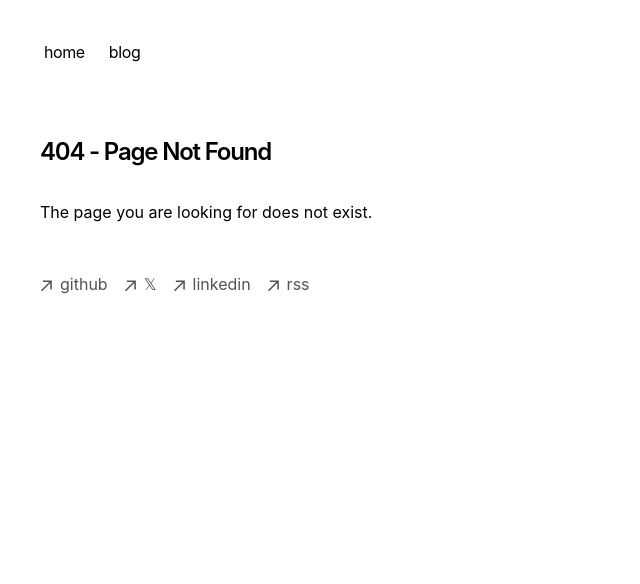
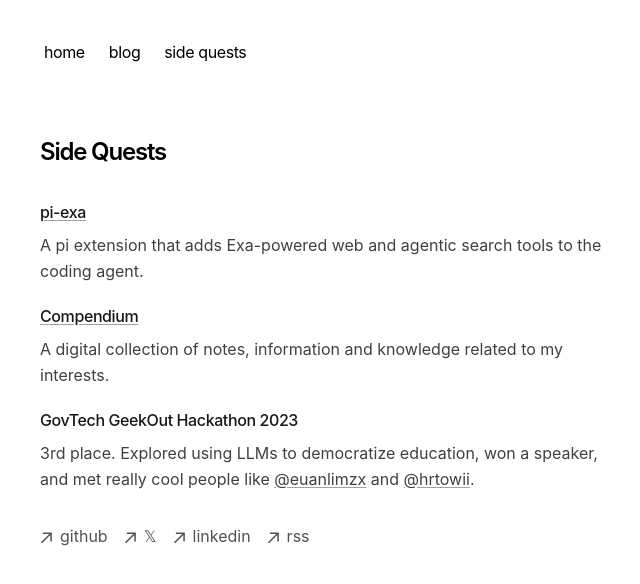
Before and after one commit to junnjiee/website, a Next.js app: page /side-quests in a window 1280 px wide. Before the commit this address had no page. Shown: the top 584 px of the page, without its empty margins (312-952 px from the left). Built offline with nearby package versions, Linux system fonts and the light colour scheme.

Commit message:
side quests page

```diff
--- a/app/components/nav.tsx
+++ b/app/components/nav.tsx
@@ -6,6 +6,9 @@
   },
   '/blog': {
     name: 'blog',
+  },
+  '/side-quests': {
+    name: 'side quests',
   },
 }
 
--- /dev/null
+++ b/app/side-quests/page.tsx
@@ -0,0 +1,88 @@
+import type { ReactNode } from "react";
+
+type SideQuest = {
+  name: string;
+  description: ReactNode;
+  href?: string;
+};
+
+const sideQuests: SideQuest[] = [
+  {
+    name: "pi-exa",
+    description:
+      "A pi extension that adds Exa-powered web and agentic search tools to the coding agent.",
+    href: "https://github.com/junnjiee/pi-exa",
+  },
+  {
+    name: "Compendium",
+    description:
+      "A digital collection of notes, information and knowledge related to my interests.",
+    href: "https://junnjiee-compendium.vercel.app/",
+  },
+  {
+    name: "GovTech GeekOut Hackathon 2023",
+    description: (
+      <>
+        3rd place. Explored using LLMs to democratize education, won a speaker,
+        and met really cool people like{" "}
+        <a
+          href="https://github.com/euanlimzx"
+          target="_blank"
+          rel="noopener noreferrer"
+          className="underline decoration-neutral-400 underline-offset-2 transition-all hover:decoration-neutral-800 dark:decoration-neutral-600 dark:hover:decoration-neutral-200"
+        >
+          @euanlimzx
+        </a>{" "}
+        and{" "}
+        <a
+          href="https://github.com/hrtowii"
+          target="_blank"
+          rel="noopener noreferrer"
+          className="underline decoration-neutral-400 underline-offset-2 transition-all hover:decoration-neutral-800 dark:decoration-neutral-600 dark:hover:decoration-neutral-200"
+        >
+          @hrtowii
+        </a>
+        .
+      </>
+    ),
+  },
+];
+
+export const metadata = {
+  title: "Side Quests",
+  description: "junnjiee's side projects",
+};
+
+export default function Page() {
+  return (
+    <section>
+      <h1 className="mb-8 text-2xl font-semibold tracking-tighter">
+        Side Quests
+      </h1>
+      <p className="mb-8 text-neutral-700 dark:text-neutral-300"></p>
+      <div className="space-y-5">
+        {sideQuests.map((quest) => (
+          <article key={quest.name}>
+            <h2 className="font-medium tracking-tight text-neutral-900 dark:text-neutral-100">
+              {quest.href ? (
+                <a
+                  href={quest.href}
+                  target="_blank"
+                  rel="noopener noreferrer"
+                  className="underline decoration-neutral-400 underline-offset-2 transition-all hover:decoration-neutral-800 dark:decoration-neutral-600 dark:hover:decoration-neutral-200"
+                >
+                  {quest.name}
+                </a>
+              ) : (
+                quest.name
+              )}
+            </h2>
+            <p className="mt-2 leading-relaxed text-neutral-700 dark:text-neutral-300">
+              {quest.description}
+            </p>
+          </article>
+        ))}
+      </div>
+    </section>
+  );
+}
--- a/app/sitemap.ts
+++ b/app/sitemap.ts
@@ -8,7 +8,7 @@
     lastModified: post.metadata.publishedAt,
   }))
 
-  let routes = ['', '/blog'].map((route) => ({
+  let routes = ['', '/blog', '/side-quests'].map((route) => ({
     url: `${baseUrl}${route}`,
     lastModified: new Date().toISOString().split('T')[0],
   }))
```
